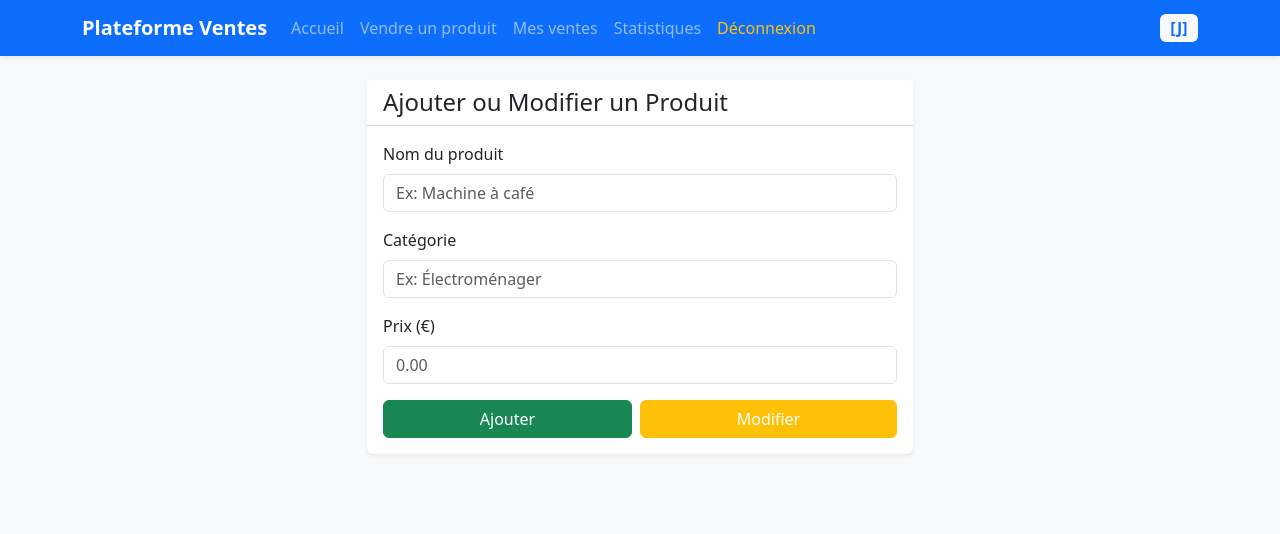
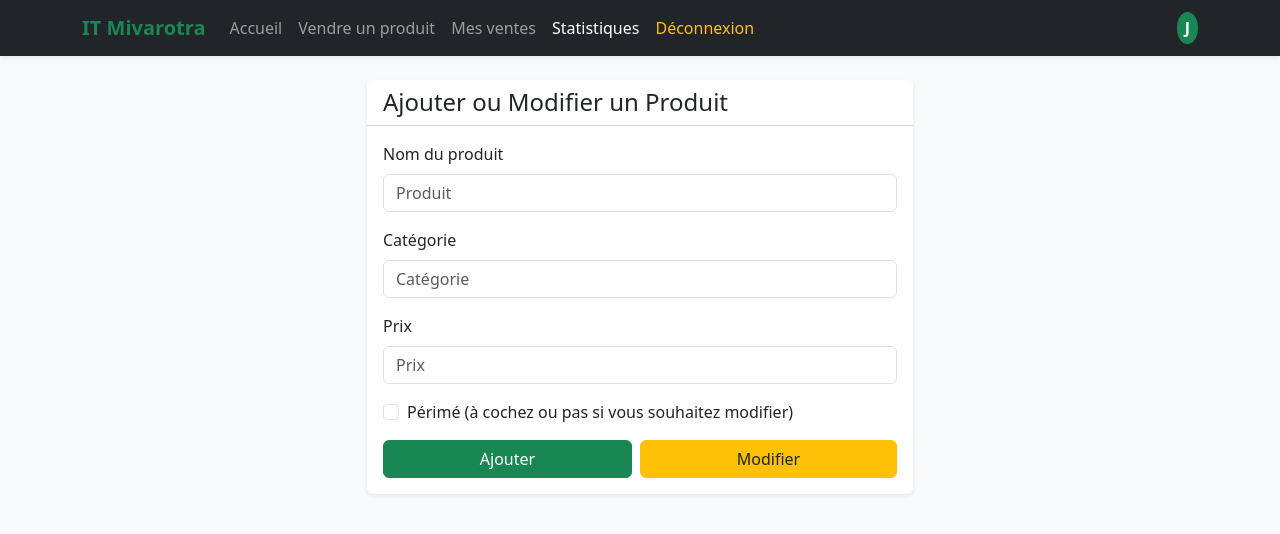
Before and after one commit to i4voo/Exam-S2, a PHP site: page /page/ajouter_modifier_prod.php in a window 1280 px wide. Shown: the top 534 px of the page. Run offline with PHP 8.4, Linux system fonts and the light colour scheme; the visitor is signed in with stand-in values (Sample User, id 1); data comes from the database, SQL or seed files in the repository.

Commit message:
correction finale

```diff
--- a/base.sql
+++ b/base.sql
@@ -114,6 +114,11 @@ INSERT INTO produit_membre (id_produit, id_membre, prix_vente, quantite_dispo, d
 (9, 10, 2800, 4, '2026-07-21'),
 (10, 1, 2000, 9, '2026-07-21');
 
+ALTER TABLE produit_membre ADD COLUMN image VARCHAR(255) DEFAULT NULL;
+ALTER TABLE produit ADD COLUMN image VARCHAR(255);
+ALTER TABLE produit ADD COLUMN perime BOOLEAN DEFAULT FALSE;
+
+
 create or replace view produit_vendre as SELECT m.id_membre as idMembre, p.id_produit as idProd, p.nom as nomProduit, m.nom as nomMembre, quantite_dispo, prix_reference   from produit_membre pm join produit p on pm.id_produit=p.id_produit join membre m on pm.id_membre=m.id_membre;
 Select * from vente v join produit_membre pm on v.id_produit_membre=pm.id_produit_membre join produit
 
--- a/inc/function.php
+++ b/inc/function.php
@@ -15,16 +15,18 @@ function inscription($etu, $nom) {
 }
 
 function produit($id) {
-    $sql = "SELECT pm.id_produit_membre AS idProdMembre,
+    $sql = "SELECT m.id_membre AS idMembre,
+                   p.id_produit AS idProd,
+                   pm.id_produit_membre AS idProdMembre,
                    p.nom AS nomProduit,
                    m.nom AS nomMembre,
-                   pm.quantite_dispo,
-                   pm.prix_vente AS prix_reference,
+                   quantite_dispo,
+                   prix_reference,
                    IFNULL(pm.image, p.image) AS photo_produit
             FROM produit_membre pm
             JOIN produit p ON pm.id_produit = p.id_produit
             JOIN membre m ON pm.id_membre = m.id_membre
-            WHERE pm.quantite_dispo > 0
+            WHERE m.id_membre != '$id' AND pm.quantite_dispo > 0
             ORDER BY pm.id_produit_membre DESC";
 
     return get_all_lines($sql);
@@ -158,10 +160,12 @@ function getProduitsFiltres($db, $recherche, $categorie) {
             ORDER BY pm.id_produit_membre DESC";
 
     return mysqli_query($db, $sql);
-} // <- Accolade rajoutée ici !
+}
 
 function all_categorie(){
-    $sql="SELECT * from categorie";
+    $sql="SELECT p.id_produit as idProd, c.id_categorie as idCate,c.nom_categorie as nomCate, p.nom as nomProd, sum(pm.quantite_dispo) as quantite, sum(pm.prix_vente) as prix FROM vente v JOIN produit_membre pm ON v.id_produit_membre=pm.id_produit_membre
+    JOIN produit p ON pm.id_produit=p.id_produit
+    JOIN categorie c ON p.id_categorie=c.id_categorie group by c.id_categorie";
     return get_all_lines($sql);
 }
 
@@ -177,7 +181,7 @@ function info_vente_prod($id){
 }
 
 function info_vente_membre($id){
-    $sql="SELECT m.nom as nomMembre, pm.id_membre as idMembre, p.nom as nomProd, pm.quantite_dispo as quantite, pm.prix_vente as prix, date_vente
+    $sql="SELECT m.nom as nomMembre, pm.id_membre as idMembre, p.nom as nomProd, pm.quantite_dispo as quantite, (pm.prix_vente * pm.quantite_dispo) as prix, date_vente
           FROM vente v
           JOIN produit_membre pm ON v.id_produit_membre=pm.id_produit_membre
           JOIN produit p ON pm.id_produit=p.id_produit
@@ -199,7 +203,11 @@ function ajouter_prod($nom, $prix, $idcate){
     mysqli_query(db_connect(), $sql);
 }
 
-function modifier_prod($nom, $prix, $idcate){
-    $sql="UPDATE produit SET nom = '$nom', id_categorie = '$idcate', prix_reference = '$prix' WHERE nom = '$nom'";
+function modifier_prod($nom, $prix, $idcate, $perime = 0){
+    $sql="UPDATE produit SET nom = '$nom', id_categorie = '$idcate', prix_reference = '$prix', perime = $perime WHERE nom = '$nom'";
     mysqli_query(db_connect(), $sql);
 }
+function get_nomcate($id){
+    $sql="SELECT nom_categorie from categorie where id_categorie='$id'";
+    return get_one_line($sql);
+}
--- a/index.php
+++ b/index.php
@@ -11,15 +11,15 @@
 <div class="container">
 <div class="row justify-content-center">
 <div class="col-md-4">
-<div class="card shadow-lg border-0 border-top border-5 border-primary">
+<div class="card shadow-lg border-0 border-top border-5 border-dark">
 <div class="card-body p-4">
-<h2 class="text-center text-primary fw-bold mb-4">Connexion</h2>
+<h2 class="text-center text-dark fw-bold mb-4">Connexion</h2>
 <form action="page/traitement_login.php" method="post">
     <div class="mb-3">
         <label for="etu" class="form-label fw-bold">Numéro ETU</label>
         <input type="text" name="etu" id="etu" class="form-control" value="5045" placeholder="Saisir votre numéro ETU" required>
     </div>
-    <button type="submit" class="btn btn-primary w-100 py-2">Se connecter</button>
+    <button type="submit" class="btn btn-success w-100 py-2">Se connecter</button>
 </form>
 </div>
 </div>
--- a/page/accueil.php
+++ b/page/accueil.php
@@ -1,4 +1,7 @@
 <?php
+ini_set('display_errors', 1);
+ini_set('display_startup_errors', 1);
+error_reporting(E_ALL);
 session_start();
 include('../inc/function.php');
 
@@ -58,7 +61,7 @@ $produits = getProduitsFiltres($db, $recherche, $categorie);
 <div class="card-body bg-white rounded p-4">
 <form method="GET" action="accueil.php" class="row g-3 align-items-center">
 <div class="col-md-5">
-    <input type="text" name="recherche" class="form-control" placeholder="Nom du produit..." value="<?php echo htmlspecialchars($recherche); ?>">
+    <input type="text" name="recherche" class="form-control" placeholder="Nom du produit" value="<?php echo htmlspecialchars($recherche); ?>">
 </div>
 <div class="col-md-4">
     <select name="categorie" class="form-select">
--- a/page/ajouter_modifier_prod.php
+++ b/page/ajouter_modifier_prod.php
@@ -11,24 +11,26 @@ $initiale = get_initiale_user($id_membre);
 <head>
 <meta charset="UTF-8">
 <meta name="viewport" content="width=device-width, initial-scale=1.0">
-<title>Gestion des Produits</title>
-<!-- Bootstrap 5 CDN -->
-<link href="https://cdn.jsdelivr.net/npm/bootstrap@5.3.2/dist/css/bootstrap.min.css" rel="stylesheet">
+<title>Statistiques par Catégorie - IT Mivarotra</title>
+<link href="https://cdn.jsdelivr.net/npm/bootstrap@5.3.0/dist/css/bootstrap.min.css" rel="stylesheet">
 </head>
 <body class="bg-light">
 
-<nav class="navbar navbar-expand-lg navbar-dark bg-primary mb-4 shadow-sm">
+<nav class="navbar navbar-expand-lg navbar-dark bg-dark shadow-sm mb-4">
 <div class="container">
-<a class="navbar-brand fw-bold" href="#">Plateforme Ventes</a>
-<div class="collapse navbar-collapse">
-<ul class="navbar-nav me-auto mb-2 mb-lg-0">
+<a class="navbar-brand fw-bold text-success" href="accueil.php?id_membre=<?php echo $id_membre; ?>">IT Mivarotra</a>
+<button class="navbar-toggler" type="button" data-bs-toggle="collapse" data-bs-target="#navbarNav">
+<span class="navbar-toggler-icon"></span>
+</button>
+<div class="collapse navbar-collapse" id="navbarNav">
+<ul class="navbar-nav me-auto">
 <li class="nav-item"><a class="nav-link" href="accueil.php?id_membre=<?php echo $id_membre; ?>">Accueil</a></li>
 <li class="nav-item"><a class="nav-link" href="vendre.php?id_membre=<?php echo $id_membre; ?>">Vendre un produit</a></li>
 <li class="nav-item"><a class="nav-link" href="ventes.php?id_membre=<?php echo $id_membre; ?>">Mes ventes</a></li>
-<li class="nav-item"><a class="nav-link" href="statistique.php?id_membre=<?php echo $id_membre; ?>">Statistiques</a></li>
+<li class="nav-item"><a class="nav-link active" href="statistique.php?id_membre=<?php echo $id_membre; ?>">Statistiques</a></li>
 <li class="nav-item"><a class="nav-link text-warning" href="../index.php">Déconnexion</a></li>
 </ul>
-<span class="badge bg-light text-primary fs-6">[<?php echo $initiale; ?>]</span>
+<span class="badge bg-success fs-6 rounded-circle p-2"><?php echo $initiale; ?></span>
 </div>
 </div>
 </nav>
@@ -46,22 +48,27 @@ $initiale = get_initiale_user($id_membre);
 
 <div class="mb-3">
 <label class="form-label">Nom du produit</label>
-<input type="text" name="nomProd" class="form-control" placeholder="Ex: Machine à café" required>
+<input type="text" name="nomProd" class="form-control" placeholder="Produit" required>
 </div>
 
 <div class="mb-3">
 <label class="form-label">Catégorie</label>
-<input type="text" name="cate" class="form-control" placeholder="Ex: Électroménager" required>
+<input type="text" name="cate" class="form-control" placeholder="Catégorie" required>
 </div>
 
 <div class="mb-3">
-<label class="form-label">Prix (€)</label>
-<input type="number" step="0.01" name="prix" class="form-control" placeholder="0.00" required>
+<label class="form-label">Prix</label>
+<input type="number" step="0.01" name="prix" class="form-control" placeholder="Prix" required>
+</div>
+
+<div class="mb-3 form-check">
+<input type="checkbox" name="perime" value="1" class="form-check-input" id="perimeCheck">
+<label class="form-check-label" for="perimeCheck">Périmé (à cochez ou pas si vous souhaitez modifier)</label>
 </div>
 
 <div class="d-flex gap-2">
 <input type="submit" value="Ajouter" name="choix" class="btn btn-success flex-fill">
-<input type="submit" value="Modifier" name="choix" class="btn btn-warning text-white flex-fill">
+<input type="submit" value="Modifier" name="choix" class="btn btn-warning text-dark flex-fill">
 </div>
 </form>
 </div>
--- a/page/ventes.php
+++ b/page/ventes.php
@@ -66,7 +66,7 @@ $montant_total = get_montant_total_ventes($mes_ventes);
 <?php foreach ($mes_ventes as $v) { ?>
     <tr>
         <td class="fw-bold text-dark"><?php echo $v['produit']; ?></td>
-        <td><span class="badge bg-secondary"><?php echo $v['quantite']; ?></span></td>
+        <td><?php echo $v['quantite']; ?></td>
         <td><?php echo $v['prix_vente']; ?> Ar</td>
         <td class="text-success fw-bold"><?php echo $v['total']; ?> Ar</td>
         <td class="text-muted"><?php echo $v['date_vente']; ?></td>
```
Also changed, not shown: page/info_vente_membre.php (+16 -10 lines), page/info_vente_produit.php (+21 -14 lines), page/statistique.php (+18 -5 lines), page/traitement_ajout_modif_prod.php (+7 -2 lines).
